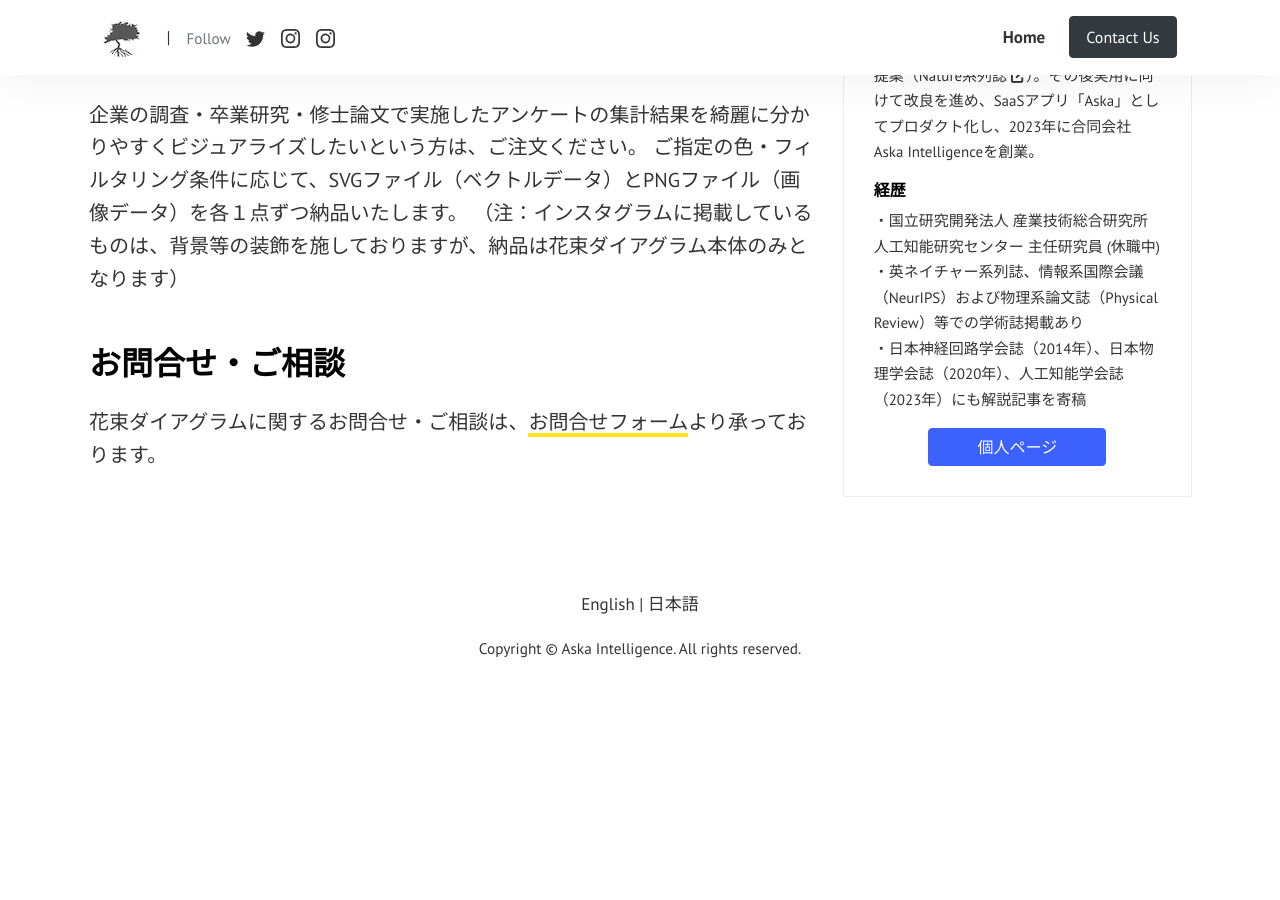
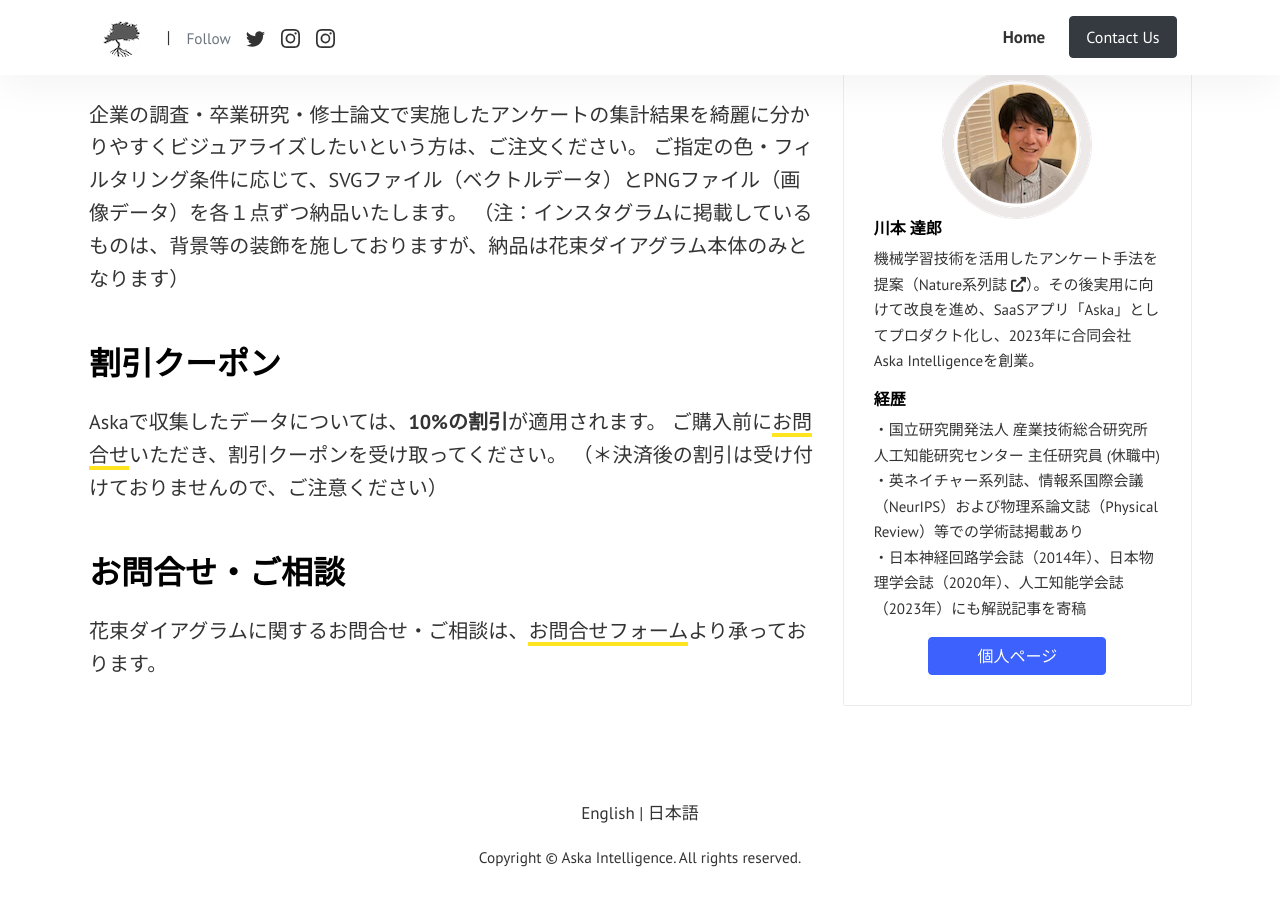
Before and after one commit to Aska-systems/ja, a Jekyll site: the page built from _posts/2019-01-01-Data-Visualization-ja.md, in a window 1280 px wide and 900 px high, scrolled down 1704 px. Built offline with Jekyll 4.4.1, drawn with Linux system fonts in a browser that asks for light colours; before the commit the page ends 2395 px from its top, so only the background shows below that.

Commit message:
Update Hanataba diagram page.

```diff
--- a/_posts/2019-01-01-Data-Visualization-ja.md
+++ b/_posts/2019-01-01-Data-Visualization-ja.md
@@ -40,5 +40,12 @@ lang: 'ja'
 >
 </stripe-buy-button>
 
+
+## 割引クーポン
+Askaで収集したデータについては、**10%の割引**が適用されます。
+ご購入前に<a href="{{site.baseurl}}/contact">お問合せ</a>いただき、割引クーポンを受け取ってください。
+（＊決済後の割引は受け付けておりませんので、ご注意ください）
+
+
 ## お問合せ・ご相談
 花束ダイアグラムに関するお問合せ・ご相談は、<a href="{{site.baseurl}}/contact">お問合せフォーム</a>より承っております。
```
Also changed, not shown: 2 other files.
